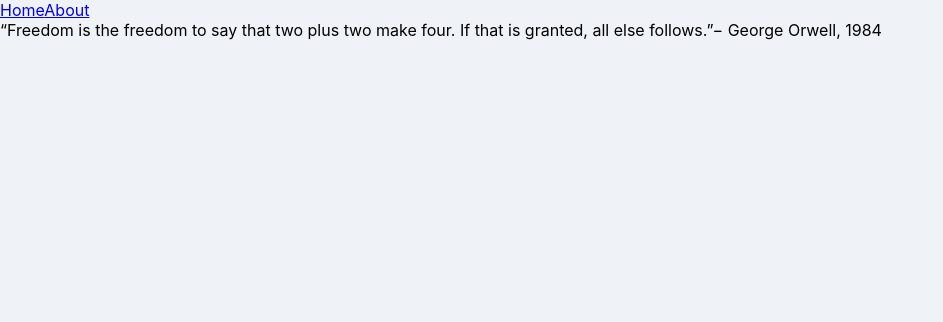
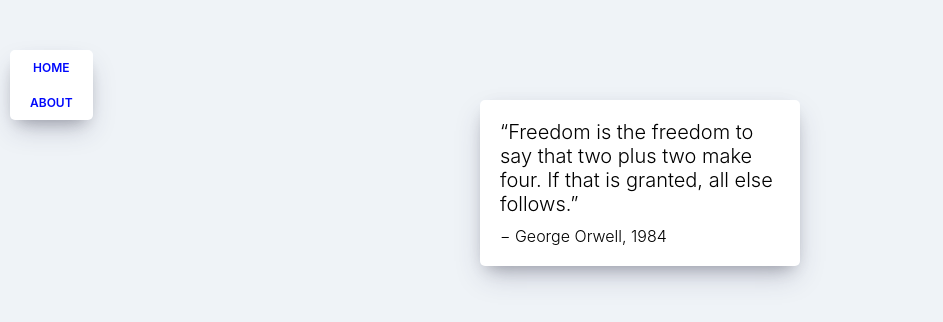
Before and after one commit to jinyongp/movie-app, a React (Create React App) app: page /#/about in a window 1280 px wide. Shown: the top 322 px of the page, without its empty margins (0-943 px from the left). Built offline with nearby package versions, Linux system fonts and the light colour scheme.

Commit message:
Update style

```diff
--- a/src/components/Navigation.css
+++ b/src/components/Navigation.css
@@ -5,13 +5,9 @@
   display: flex;
   flex-direction: column;
   background-color: white;
+  padding: 10px 20px;
   box-shadow: 0 13px 27px -5px rgba(50, 50, 93, 0.25), 0 8px 16px -8px rgba(0, 0, 0, 0.3), 0 -6px 16px -6px rgba(0, 0, 0, 0.025);
   border-radius: 5px;
-}
-
-.nav .nav__home, .nav .nav__about {
-  border: none;
-  padding: 5px 10px 5px 10px;
 }
 
 .nav a {
--- a/src/components/Navigation.js
+++ b/src/components/Navigation.js
@@ -1,10 +1,15 @@
 import { Link } from "react-router-dom";
+import "./Navigation.css";
 
 function Navigation() {
   return (
     <div className="nav">
-      <Link to="/">Home</Link>
-      <Link to="/about">About</Link>
+      <Link to="/" replace>
+        Home
+      </Link>
+      <Link to="/about" replace>
+        About
+      </Link>
     </div>
   );
 }
--- a/src/routes/About.js
+++ b/src/routes/About.js
@@ -1,4 +1,5 @@
 import React from "react";
+import "./About.css";
 
 function About() {
   return (
--- a/src/routes/Home.js
+++ b/src/routes/Home.js
@@ -9,18 +9,27 @@ class Home extends Component {
     movies: null,
   };
 
+  constructor(props) {
+    super(props);
+    this.source = axios.CancelToken.source();
+  }
+
   async getMovies() {
     const url = "https://yts-proxy.now.sh/list_movies.json?sort_by=rating";
     const {
       data: {
         data: { movies },
       },
-    } = await axios.get(url);
+    } = await axios.get(url, { cancelToken: this.source.token });
     this.setState({ isLoading: false, movies });
   }
 
   componentDidMount() {
     this.getMovies();
+  }
+
+  componentWillUnmount() {
+    this.source.cancel("Component got unmounted!");
   }
 
   render() {
```
